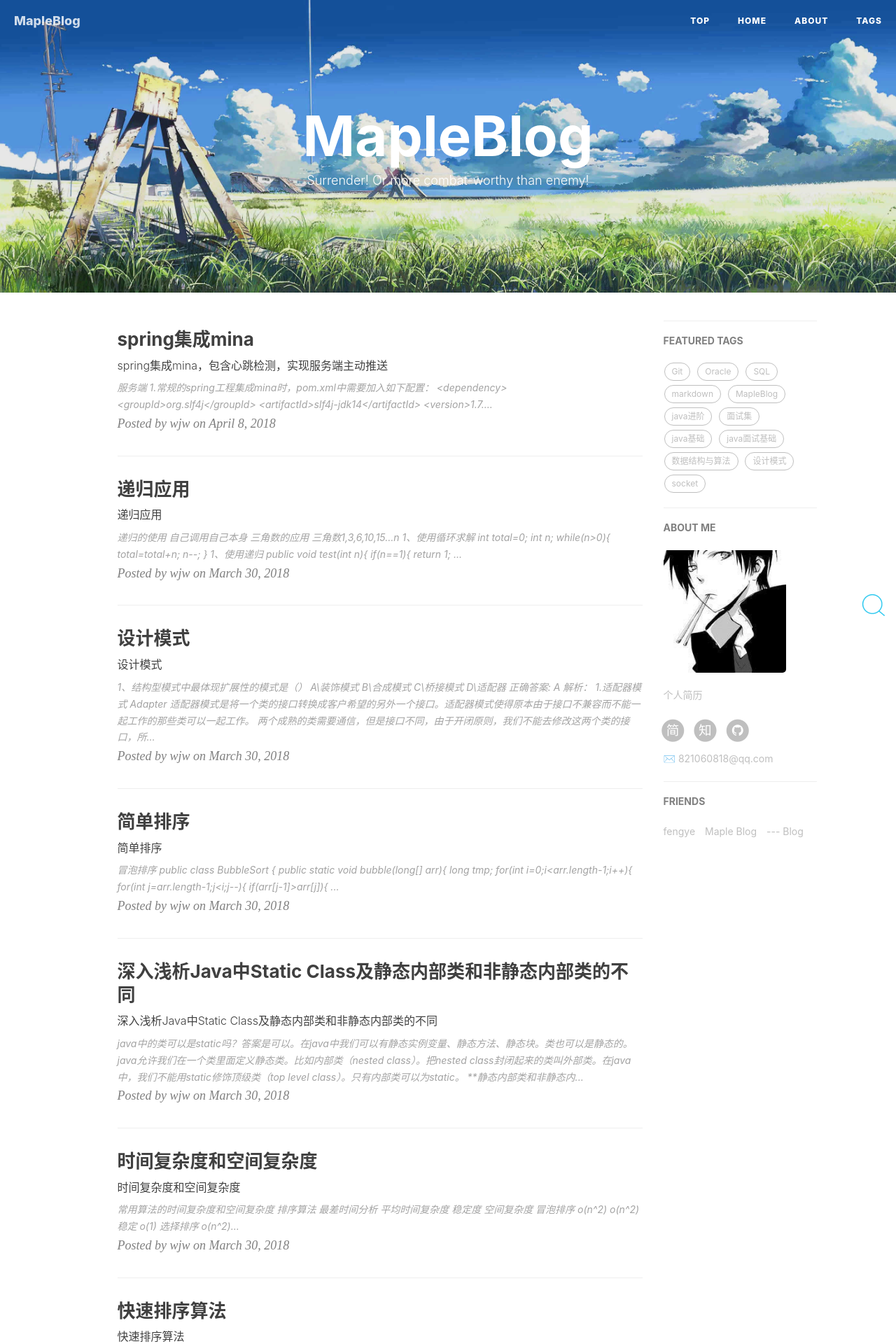
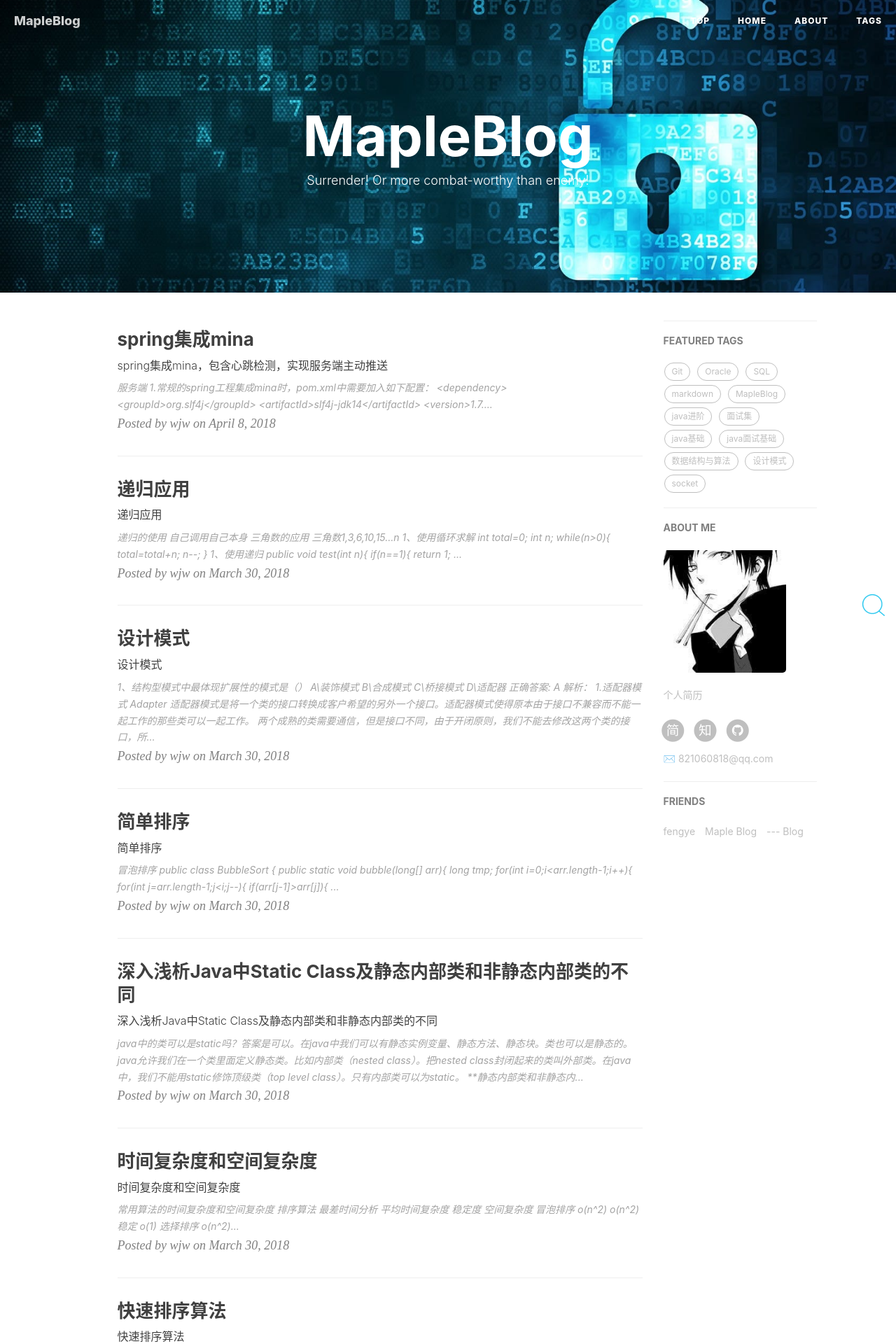
Before and after one commit to wjw0315/wjw0315.github.io, a Jekyll site: the page built from index.html, in a window 1280 px wide. Shown: the top 1920 px of the page at 70% size. Built offline with Jekyll 4.4.1, drawn with Linux system fonts in a browser that asks for light colours; nearby versions of some CDN libraries; the list of posts is cut into pages by our own code; comment, search, counter and statistics services are not loaded.

Commit message:
Update _config.yml

```diff
--- a/_config.yml
+++ b/_config.yml
@@ -1,7 +1,7 @@
 # Site settings
 title: MapleBlog  #你博客的标题
 SEOTitle: 枫叶博客 | wjw Blog  #显示在浏览器上搜索的时候显示的标题
-header-img: img/home-bg-new.jpg #显示在首页的背景图片
+header-img: img/post-bg-hacker.jpg #显示在首页的背景图片
 
 email: 821060818@qq.com
 description: "Every failure is leading towards success." #网站介绍
```
